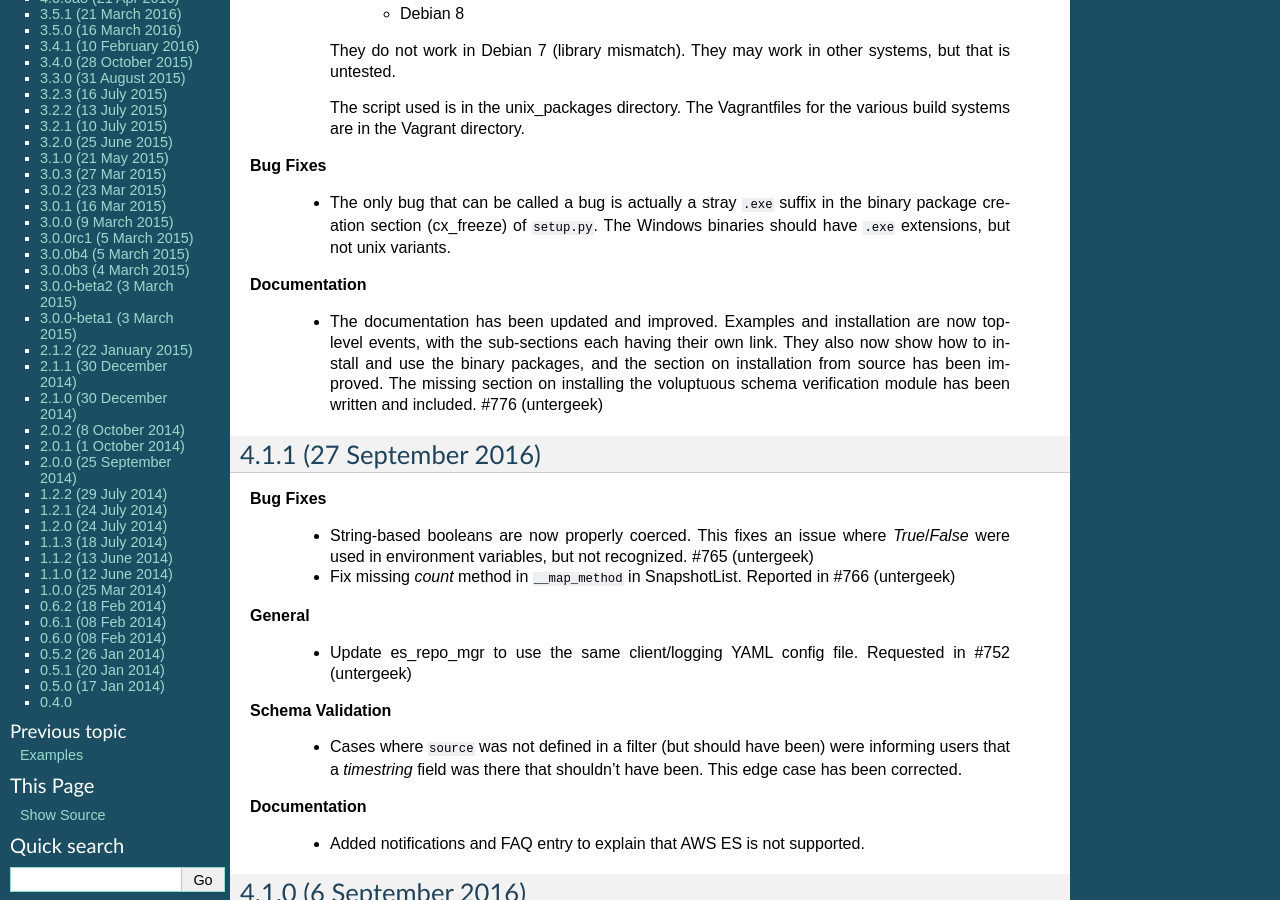
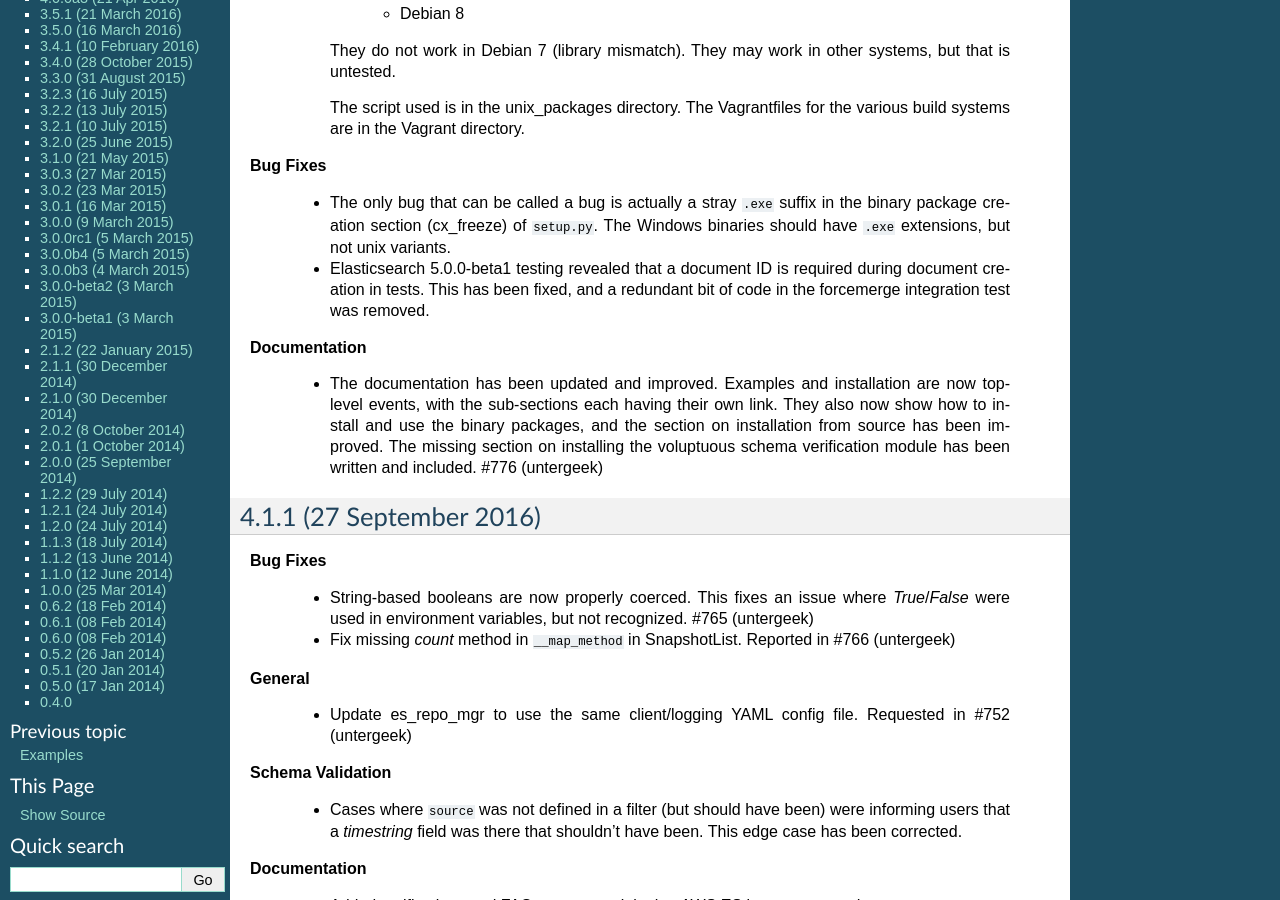
Before and after one commit to elastic/curator, a Sphinx documentation site: the page built from docs/Changelog.rst, in a window 1280 px wide and 900 px high, scrolled down 404 px. Built offline with Sphinx 7.4.7, drawn with Linux system fonts in a browser that asks for light colours.

Commit message:
Fix tests for 5.0.0-beta1
Document ids are now required for document creation of the type specified.  Not a problem, as it was optional for 2.x too.

```diff
--- a/docs/Changelog.rst
+++ b/docs/Changelog.rst
@@ -33,6 +33,9 @@ documentation and includes new linux binary packages.
   * The only bug that can be called a bug is actually a stray ``.exe`` suffix
     in the binary package creation section (cx_freeze) of ``setup.py``.  The
     Windows binaries should have ``.exe`` extensions, but not unix variants.
+  * Elasticsearch 5.0.0-beta1 testing revealed that a document ID is required
+    during document creation in tests.  This has been fixed, and a redundant bit
+    of code in the forcemerge integration test was removed.
 
 **Documentation**
 
```
Also changed, not shown: 2 other files.
